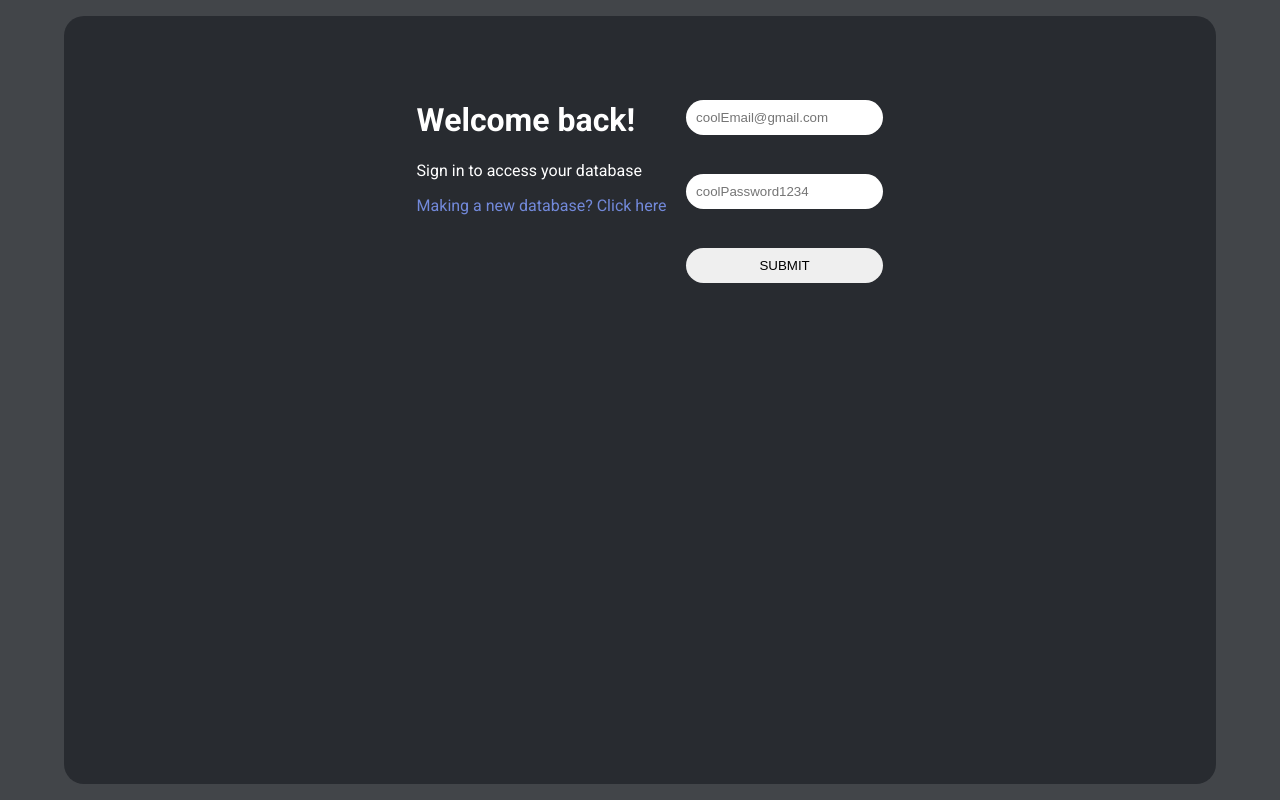
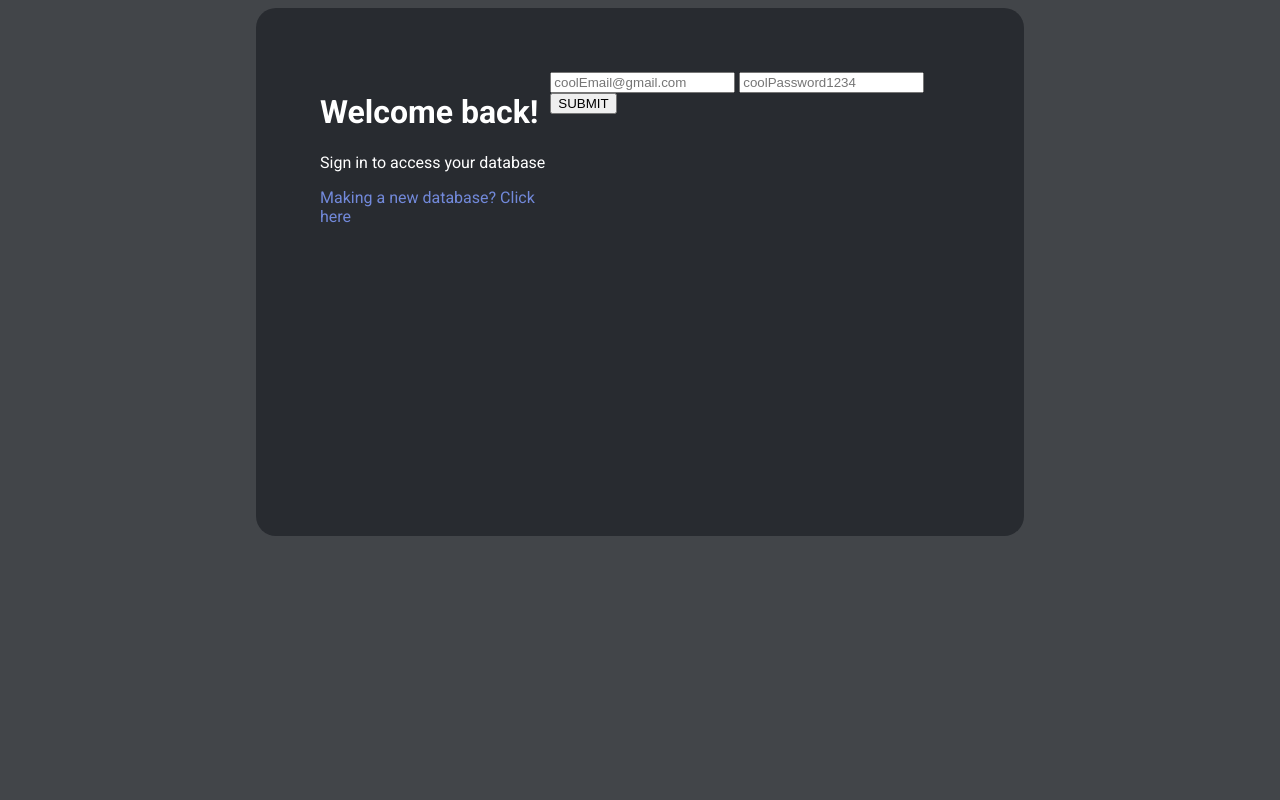
Before and after one commit to Gabareal/courseworkWebsite-py, a Flask app: page / in a window 1280 px wide. Run offline with Flask 3, Linux system fonts and the light colour scheme.

Commit message:
Update login.html

```diff
--- a/templates/login.html
+++ b/templates/login.html
@@ -8,13 +8,12 @@
         body {
             display: flex;
             justify-content: center;
-            align-items: center;
             background: #424549;
             font-family: 'Roboto';
         }
         .loginContainer {
-            width: 80vw;
-            height: 80vh;
+            width: 50vw;
+            height: 50vh;
             background-color: #282b30;
             padding: 5vw;
             border-radius: 20px;
@@ -47,11 +46,12 @@
             <p>Sign in to access your database</p>
             <a href="">Making a new database? Click here</a>
         </div>
-        <form method="POST" id="loginContainer_form">
-            <input name="email" type="email" placeholder="coolEmail@gmail.com">
-            <input name="password" type="password" placeholder="coolPassword1234">
-            <input type="submit" value="SUBMIT">
-        </form>
+        <div method="POST" id="loginContainer_form">
+            <input id="user_email" name="email" type="email" placeholder="coolEmail@gmail.com">
+            <input id="user_password" name="password" type="password" placeholder="coolPassword1234">
+            <button id="submit">SUBMIT</button>
+        </div>
     </div>
+    <script src="../static/login.js" type="module"></script>
 </body>
 </html>
```
